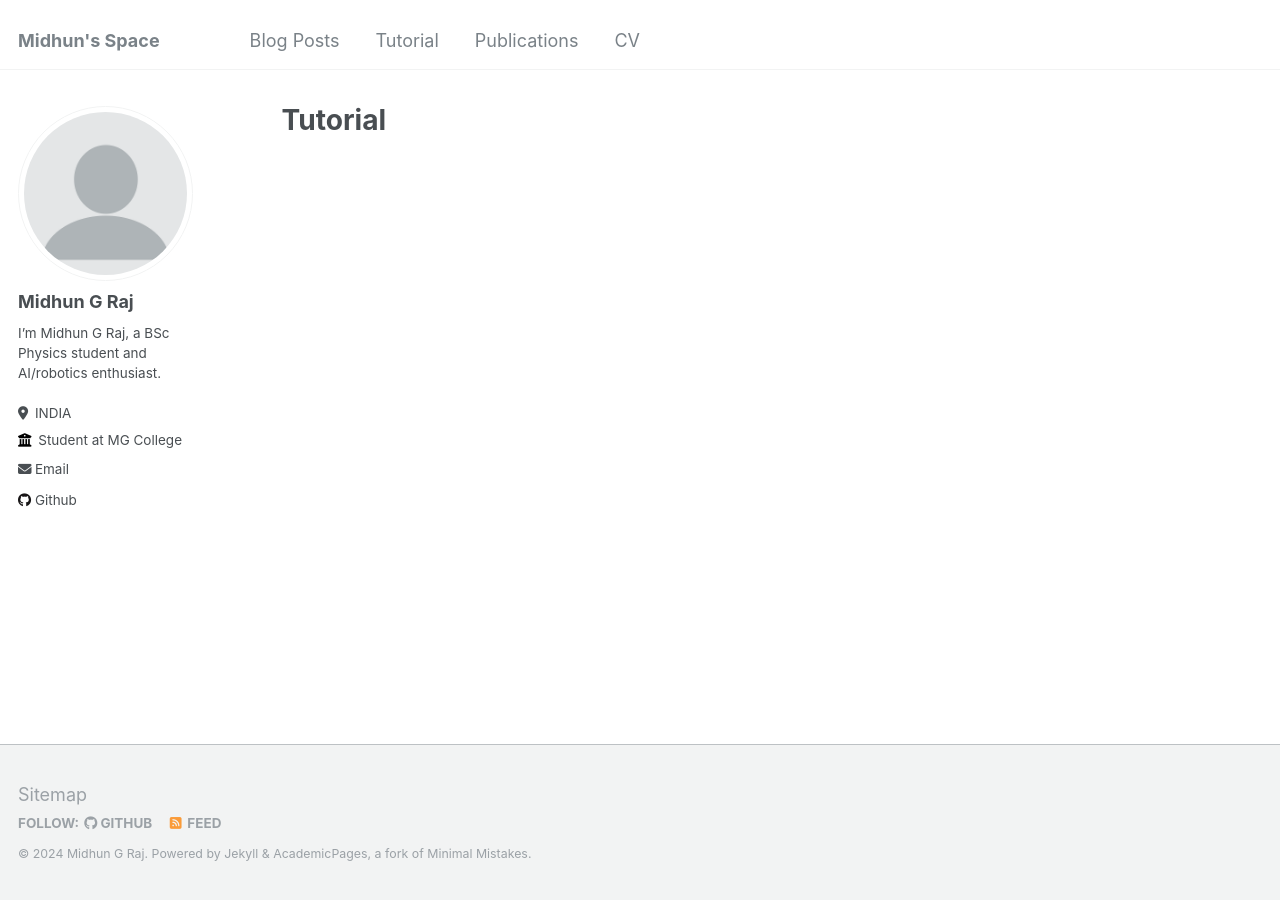
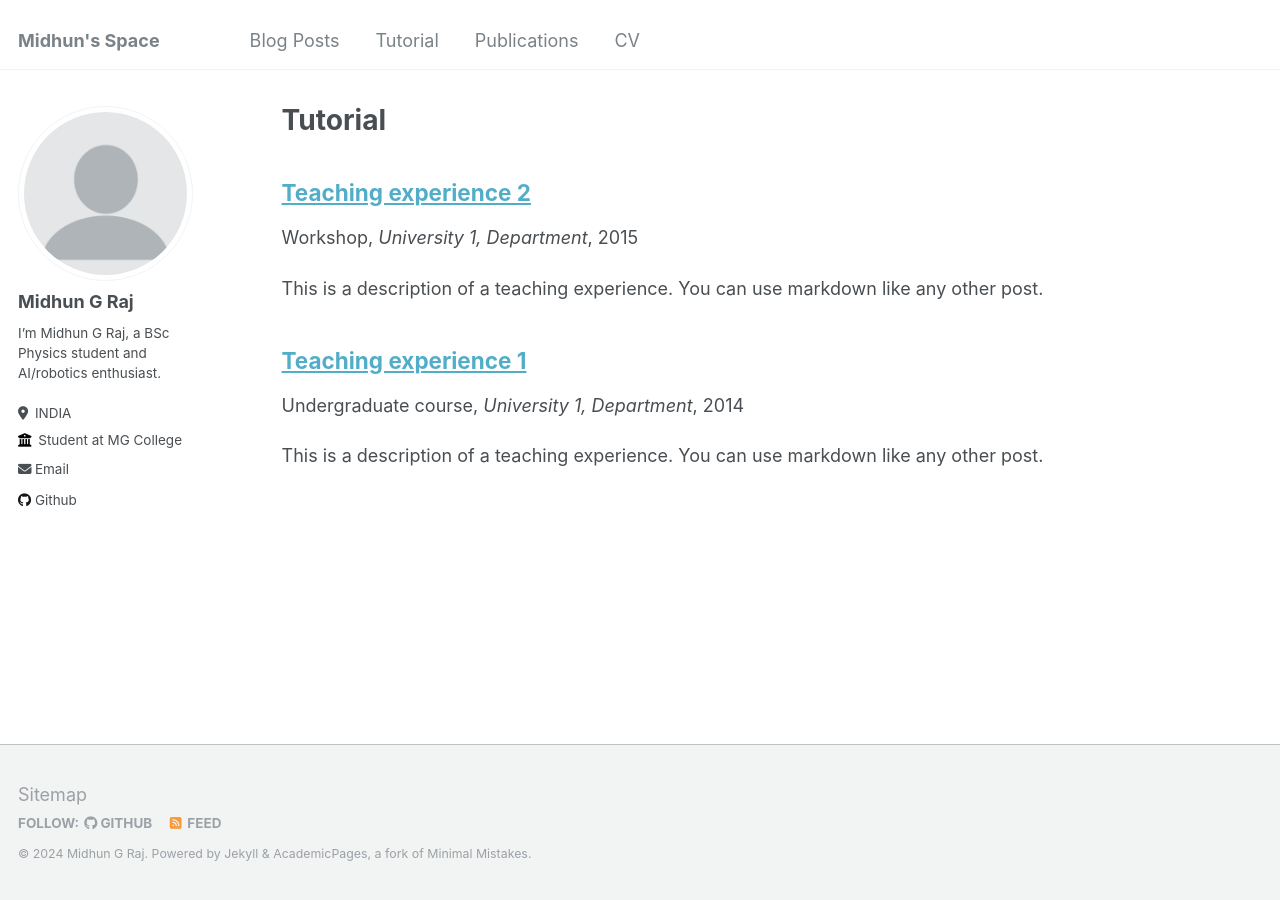
Before and after one commit to MIDHUNGRAJ/midhungraj.github.io, a Jekyll site: the page built from _pages/tutorial.html, in a window 1280 px wide. Built offline with Jekyll 4.4.1, drawn with Linux system fonts in a browser that asks for light colours.

Commit message:
update -> v.20

```diff
--- a/_config.yml
+++ b/_config.yml
@@ -234,10 +234,10 @@ defaults:
     values:
       layout: single
       author_profile: true
-  # _tutorial
+  # _teaching
   - scope:
       path: ""
-      type: tutorial
+      type: teaching
     values:
       layout: single
       author_profile: true
```
Also changed, not shown: _teaching/2014-spring-teaching-1.md (renamed from _tutorial/2014-spring-teaching-1.md), _teaching/2015-spring-teaching-2.md (renamed from _tutorial/2015-spring-teaching-2.md).
